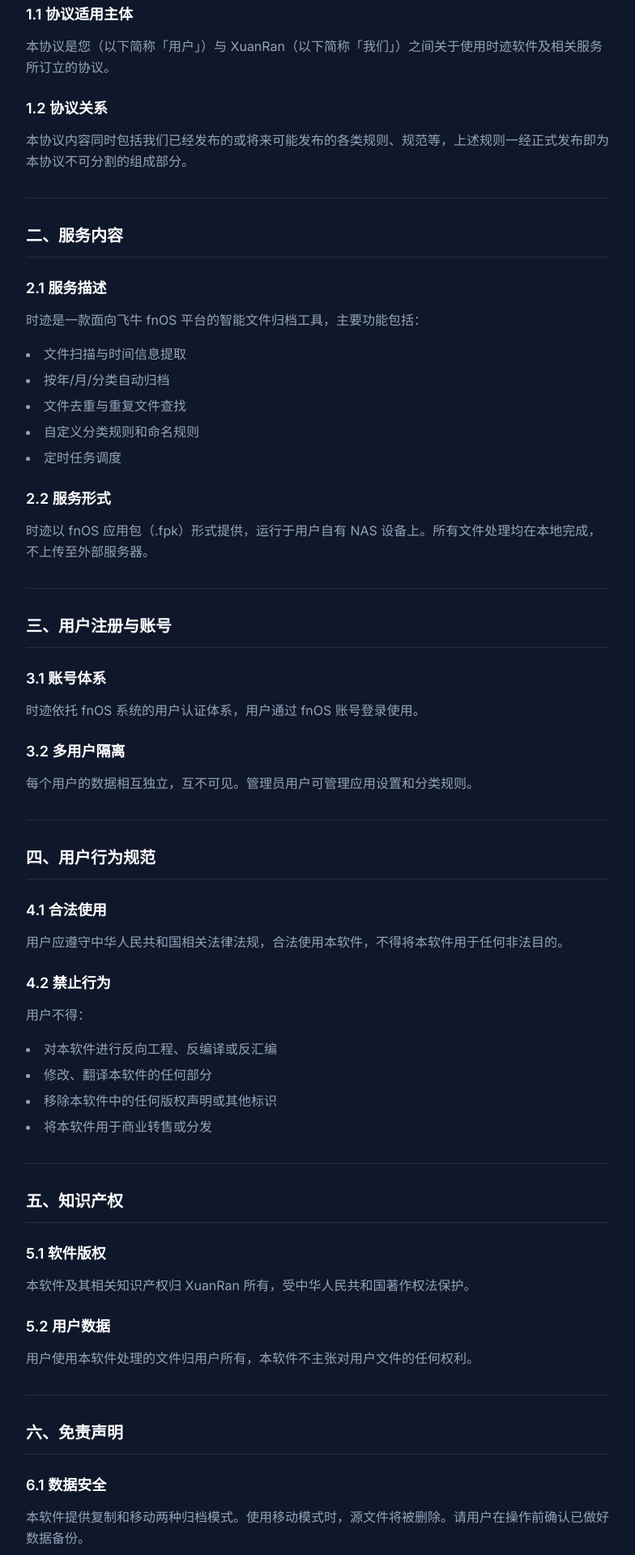
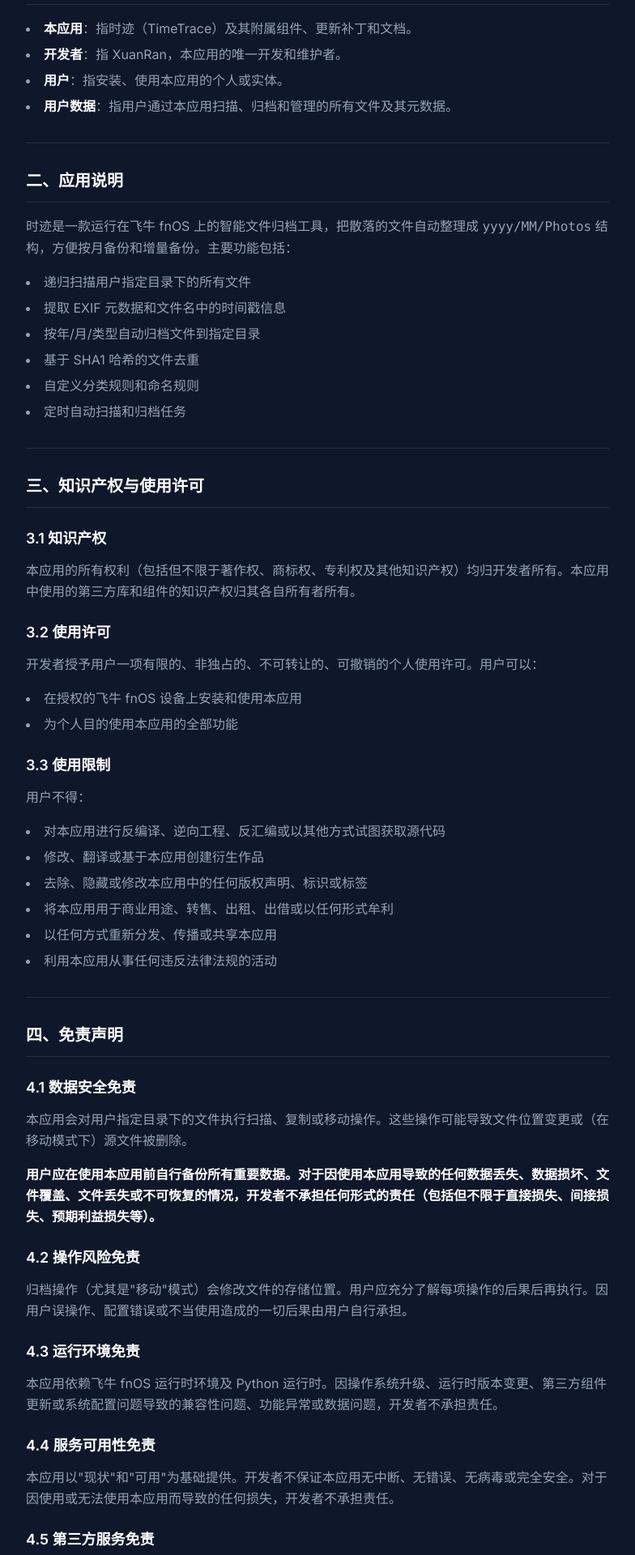
Before and after one commit to XuanRanDev/TimeTrace-Web, a React (Vite) app: page /terms in a window 1280 px wide. Shown: the part 420-2340 px from the top of the page at 81% size, without its empty margins (248-1032 px from the left). Built offline with nearby package versions, Linux system fonts and the light colour scheme.

Commit message:
fix: remove CLI installation from docs and install section

```diff
--- a/src/assets/md/terms.md
+++ b/src/assets/md/terms.md
@@ -1,125 +1,179 @@
-# 用户协议
+# 时迹用户协议与隐私政策
 
-**最后更新日期：2026 年 6 月 21 日**
+版本 1.0 ｜ 最后更新：2025 年 6 月
 
-欢迎使用时迹（TimeTrace）。在使用本软件之前，请仔细阅读并充分理解本用户协议（以下简称「本协议」）的全部内容。
+欢迎使用时迹（以下简称"本应用"）。本应用由开发者 XuanRan 开发和维护。在安装、复制或使用本应用之前，请仔细阅读以下全部条款。**安装或使用本应用即表示您已充分阅读、理解并同意接受本协议的全部条款。** 如您不同意本协议的任何条款，请立即停止使用并卸载本应用。
 
 ---
 
-## 一、协议的范围
+## 一、定义
 
-### 1.1 协议适用主体
-
-本协议是您（以下简称「用户」）与 XuanRan（以下简称「我们」）之间关于使用时迹软件及相关服务所订立的协议。
-
-### 1.2 协议关系
-
-本协议内容同时包括我们已经发布的或将来可能发布的各类规则、规范等，上述规则一经正式发布即为本协议不可分割的组成部分。
+- **本应用**：指时迹（TimeTrace）及其附属组件、更新补丁和文档。
+- **开发者**：指 XuanRan，本应用的唯一开发和维护者。
+- **用户**：指安装、使用本应用的个人或实体。
+- **用户数据**：指用户通过本应用扫描、归档和管理的所有文件及其元数据。
 
 ---
 
-## 二、服务内容
+## 二、应用说明
 
-### 2.1 服务描述
+时迹是一款运行在飞牛 fnOS 上的智能文件归档工具，把散落的文件自动整理成 `yyyy/MM/Photos` 结构，方便按月备份和增量备份。主要功能包括：
 
-时迹是一款面向飞牛 fnOS 平台的智能文件归档工具，主要功能包括：
-
-- 文件扫描与时间信息提取
-- 按年/月/分类自动归档
-- 文件去重与重复文件查找
+- 递归扫描用户指定目录下的所有文件
+- 提取 EXIF 元数据和文件名中的时间戳信息
+- 按年/月/类型自动归档文件到指定目录
+- 基于 SHA1 哈希的文件去重
 - 自定义分类规则和命名规则
-- 定时任务调度
-
-### 2.2 服务形式
-
-时迹以 fnOS 应用包（.fpk）形式提供，运行于用户自有 NAS 设备上。所有文件处理均在本地完成，不上传至外部服务器。
+- 定时自动扫描和归档任务
 
 ---
 
-## 三、用户注册与账号
+## 三、知识产权与使用许可
 
-### 3.1 账号体系
+### 3.1 知识产权
 
-时迹依托 fnOS 系统的用户认证体系，用户通过 fnOS 账号登录使用。
+本应用的所有权利（包括但不限于著作权、商标权、专利权及其他知识产权）均归开发者所有。本应用中使用的第三方库和组件的知识产权归其各自所有者所有。
 
-### 3.2 多用户隔离
+### 3.2 使用许可
 
-每个用户的数据相互独立，互不可见。管理员用户可管理应用设置和分类规则。
+开发者授予用户一项有限的、非独占的、不可转让的、可撤销的个人使用许可。用户可以：
+
+- 在授权的飞牛 fnOS 设备上安装和使用本应用
+- 为个人目的使用本应用的全部功能
+
+### 3.3 使用限制
+
+用户不得：
+
+- 对本应用进行反编译、逆向工程、反汇编或以其他方式试图获取源代码
+- 修改、翻译或基于本应用创建衍生作品
+- 去除、隐藏或修改本应用中的任何版权声明、标识或标签
+- 将本应用用于商业用途、转售、出租、出借或以任何形式牟利
+- 以任何方式重新分发、传播或共享本应用
+- 利用本应用从事任何违反法律法规的活动
 
 ---
 
-## 四、用户行为规范
+## 四、免责声明
 
-### 4.1 合法使用
+### 4.1 数据安全免责
 
-用户应遵守中华人民共和国相关法律法规，合法使用本软件，不得将本软件用于任何非法目的。
+本应用会对用户指定目录下的文件执行扫描、复制或移动操作。这些操作可能导致文件位置变更或（在移动模式下）源文件被删除。
 
-### 4.2 禁止行为
+**用户应在使用本应用前自行备份所有重要数据。对于因使用本应用导致的任何数据丢失、数据损坏、文件覆盖、文件丢失或不可恢复的情况，开发者不承担任何形式的责任（包括但不限于直接损失、间接损失、预期利益损失等）。**
 
-用户不得：
+### 4.2 操作风险免责
 
-- 对本软件进行反向工程、反编译或反汇编
-- 修改、翻译本软件的任何部分
-- 移除本软件中的任何版权声明或其他标识
-- 将本软件用于商业转售或分发
+归档操作（尤其是"移动"模式）会修改文件的存储位置。用户应充分了解每项操作的后果后再执行。因用户误操作、配置错误或不当使用造成的一切后果由用户自行承担。
+
+### 4.3 运行环境免责
+
+本应用依赖飞牛 fnOS 运行时环境及 Python 运行时。因操作系统升级、运行时版本变更、第三方组件更新或系统配置问题导致的兼容性问题、功能异常或数据问题，开发者不承担责任。
+
+### 4.4 服务可用性免责
+
+本应用以"现状"和"可用"为基础提供。开发者不保证本应用无中断、无错误、无病毒或完全安全。对于因使用或无法使用本应用而导致的任何损失，开发者不承担责任。
+
+### 4.5 第三方服务免责
+
+本应用可能包含指向第三方服务或资源的链接或接口。开发者对任何第三方服务的可用性、准确性或内容不承担责任。
+
+### 4.6 不可抗力
+
+因自然灾害、战争、政府行为、网络攻击、电力中断等不可抗力因素导致的服务中断或数据损失，开发者不承担责任。
 
 ---
 
-## 五、知识产权
+## 五、隐私政策
 
-### 5.1 软件版权
+### 5.1 数据收集原则
 
-本软件及其相关知识产权归 XuanRan 所有，受中华人民共和国著作权法保护。
+本应用遵循最小数据收集原则。本应用的核心功能仅在用户设备本地运行，不会主动收集、上传、传输或存储用户的个人身份数据至任何外部服务器或第三方服务。**唯一例外**为会员服务相关通信，具体说明见第 5.4 条。
 
-### 5.2 用户数据
+### 5.2 本地数据存储
 
-用户使用本软件处理的文件归用户所有，本软件不主张对用户文件的任何权利。
+以下数据仅存储在用户设备本地的 SQLite 数据库中，由用户自行管理：
+
+- **扫描记录**：文件路径、大小、SHA1、元数据
+- **文件索引**：源文件目录索引和变更记录
+- **操作日志**：扫描、归档等操作记录
+- **任务配置**：定时任务、分类规则、命名规则
+- **用户设置**：端口、目录授权等配置
+
+### 5.3 用户认证
+
+本应用通过飞牛 fnOS 统一网关进行用户身份识别（读取请求头中的用户 ID 和管理员标识）。用户信息仅用于本地权限控制和数据隔离，不会被传输到任何外部服务器。
+
+### 5.4 网络通信
+
+本应用仅在以下情况产生网络通信：
+
+- 响应用户的 Web 界面请求（本地 HTTP 服务）
+- 飞牛 fnOS 网关的反向代理通信
+- 当用户访问会员授权页面时，本应用会向开发者服务器发送请求以查询当前会员套餐及价格信息；当用户选择开通会员时，本应用将向开发者服务器提交包含**匿名**设备唯一标识符的授权请求，用于会员资格的激活与查询验证。上述通信均不包含用户的个人信息。
+
+### 5.5 第三方组件
+
+本应用不集成任何第三方分析工具、广告 SDK、数据收集服务或追踪组件。
+
+### 5.6 数据删除
+
+用户卸载本应用时，本地数据库和配置文件可能不会被自动删除（取决于飞牛 fnOS 的卸载行为）。用户可手动删除应用数据目录以彻底清除所有本地数据。
 
 ---
 
-## 六、免责声明
+## 六、用户责任
 
-### 6.1 数据安全
-
-本软件提供复制和移动两种归档模式。使用移动模式时，源文件将被删除。请用户在操作前确认已做好数据备份。
-
-### 6.2 操作日志
-
-本软件会记录扫描和归档操作日志，但不对因用户误操作导致的数据丢失承担责任。
-
-### 6.3 服务中断
-
-因 fnOS 系统维护、硬件故障或其他不可抗力导致的服务中断，我们不承担责任。
+- 用户应确保对扫描和归档的源目录、目标目录拥有合法的访问和操作权限。
+- 用户不得利用本应用处理违法内容或侵犯他人知识产权、隐私权等合法权益的文件。
+- 用户应遵守所在地区关于数据存储、文件管理和知识产权的相关法律法规。
+- 用户应妥善管理自己的飞牛 fnOS 账户和设备安全，防止未授权访问。
+- 用户在使用本应用前，应自行备份重要数据。
 
 ---
 
-## 七、隐私保护
+## 七、更新与变更
 
-### 7.1 数据存储
+### 7.1 应用更新
 
-本软件所有数据均存储在用户本地 NAS 设备上，不采集、不上传任何用户数据至外部服务器。
+开发者保留随时对本应用进行更新、升级、修改或停止提供的权利。更新可能包含功能变更、缺陷修复或安全补丁。开发者不对更新的频率或内容做出任何承诺。
 
-### 7.2 文件访问
+### 7.2 协议变更
 
-本软件仅访问用户明确指定的源目录和目标目录，不会访问用户未授权的其他路径。
+开发者保留随时修改本协议条款的权利。协议变更后，继续使用本应用即视为同意修改后的条款。重大变更将通过应用内提示或相关渠道进行公告。
 
 ---
 
-## 八、协议的修改
+## 八、协议终止
 
-我们保留随时修改本协议的权利。修改后的协议将在应用内或相关渠道公布。用户继续使用本软件即视为同意修改后的协议。
+在以下情况下，本协议将终止：
+
+- 用户主动卸载本应用并停止使用
+- 开发者因用户违反本协议条款而终止许可
+- 开发者决定停止提供本应用
+
+协议终止后，用户应停止使用本应用并删除所有副本。协议中关于免责声明、知识产权和最终解释权的条款在协议终止后继续有效。
 
 ---
 
-## 九、法律适用
+## 九、适用法律与争议解决
 
-本协议的订立、执行和解释均适用中华人民共和国法律。如发生争议，应友好协商解决；协商不成的，任何一方均可向有管辖权的人民法院提起诉讼。
+本协议的签订、履行、解释及争议解决均适用中华人民共和国法律（不含冲突法规则）。因本协议产生的任何争议，双方应首先友好协商解决；协商不成的，应提交开发者所在地有管辖权的人民法院解决。
 
 ---
 
-## 十、联系方式
+## 十、最终解释权
 
-如有任何问题或建议，请通过以下方式联系我们：
+**本协议的最终解释权归开发者（XuanRan）所有。**
 
-- 应用内反馈：时迹 → 系统设置 → 意见反馈
-- 邮箱：support@xuanran.dev
+---
+
+## 十一、联系方式
+
+如对本协议有任何疑问或建议，请通过以下方式联系：
+
+- 邮箱：xuanrandev@qq.com
+
+---
+
+© 2026 XuanRan. All rights reserved.
--- a/src/components/Hero.tsx
+++ b/src/components/Hero.tsx
@@ -61,11 +61,10 @@
           fnOS 原生应用 · v1.0.1
         </div>
 
-        <h1 className="text-5xl md:text-7xl lg:text-8xl font-extrabold tracking-tight leading-[1.1] mb-6">
+        <h1 className="text-5xl md:text-7xl lg:text-8xl font-extrabold tracking-tight leading-[1.05] mb-6">
           <span className="text-white block opacity-0 animate-fade-in-up" style={{ animationDelay: '0.2s' }}>
             时间的痕迹
           </span>
-          <br />
           <span className="gradient-text block opacity-0 animate-fade-in-up" style={{ animationDelay: '0.4s' }}>
             井然有序
           </span>
--- a/src/pages/MarkdownPage.tsx
+++ b/src/pages/MarkdownPage.tsx
@@ -1,28 +1,8 @@
-import { useState, useEffect } from 'react'
 import Markdown from 'react-markdown'
 import remarkGfm from 'remark-gfm'
 import rehypeRaw from 'rehype-raw'
 
-export default function MarkdownPage({ src }: { src: string }) {
-  const [content, setContent] = useState('')
-  const [loading, setLoading] = useState(true)
-
-  useEffect(() => {
-    fetch(src)
-      .then((r) => r.text())
-      .then(setContent)
-      .catch(() => setContent('# 加载失败'))
-      .finally(() => setLoading(false))
-  }, [src])
-
-  if (loading) {
-    return (
-      <div className="min-h-[400px] flex items-center justify-center">
-        <div className="w-8 h-8 border-2 border-white/20 border-t-primary rounded-full animate-spin" />
-      </div>
-    )
-  }
-
+export default function MarkdownPage({ content }: { content: string }) {
   return (
     <div className="max-w-4xl mx-auto markdown-body">
       <Markdown
--- a/src/pages/TermsPage.tsx
+++ b/src/pages/TermsPage.tsx
@@ -1,20 +1,9 @@
-import { useState, useEffect } from 'react'
 import Markdown from 'react-markdown'
 import remarkGfm from 'remark-gfm'
 import rehypeRaw from 'rehype-raw'
+import termsMd from '../assets/md/terms.md?raw'
 
 export default function TermsPage() {
-  const [content, setContent] = useState('')
-  const [loading, setLoading] = useState(true)
-
-  useEffect(() => {
-    fetch('/md/terms.md')
-      .then((r) => r.text())
-      .then(setContent)
-      .catch(() => setContent('# 加载失败'))
-      .finally(() => setLoading(false))
-  }, [])
-
   return (
     <div className="min-h-screen bg-dark">
       <div className="max-w-3xl mx-auto px-6 py-16">
@@ -27,11 +16,6 @@
           </a>
         </div>
 
-        {loading ? (
-          <div className="min-h-[400px] flex items-center justify-center">
-            <div className="w-8 h-8 border-2 border-white/20 border-t-primary rounded-full animate-spin" />
-          </div>
-        ) : (
         <Markdown
           remarkPlugins={[remarkGfm]}
           rehypePlugins={[rehypeRaw]}
@@ -47,9 +31,8 @@
             hr: () => <hr className="border-white/10 my-8" />,
           }}
         >
-            {content}
+          {termsMd}
         </Markdown>
-        )}
       </div>
     </div>
   )
```
Lines whose indentation alone changed are shown as unchanged.
